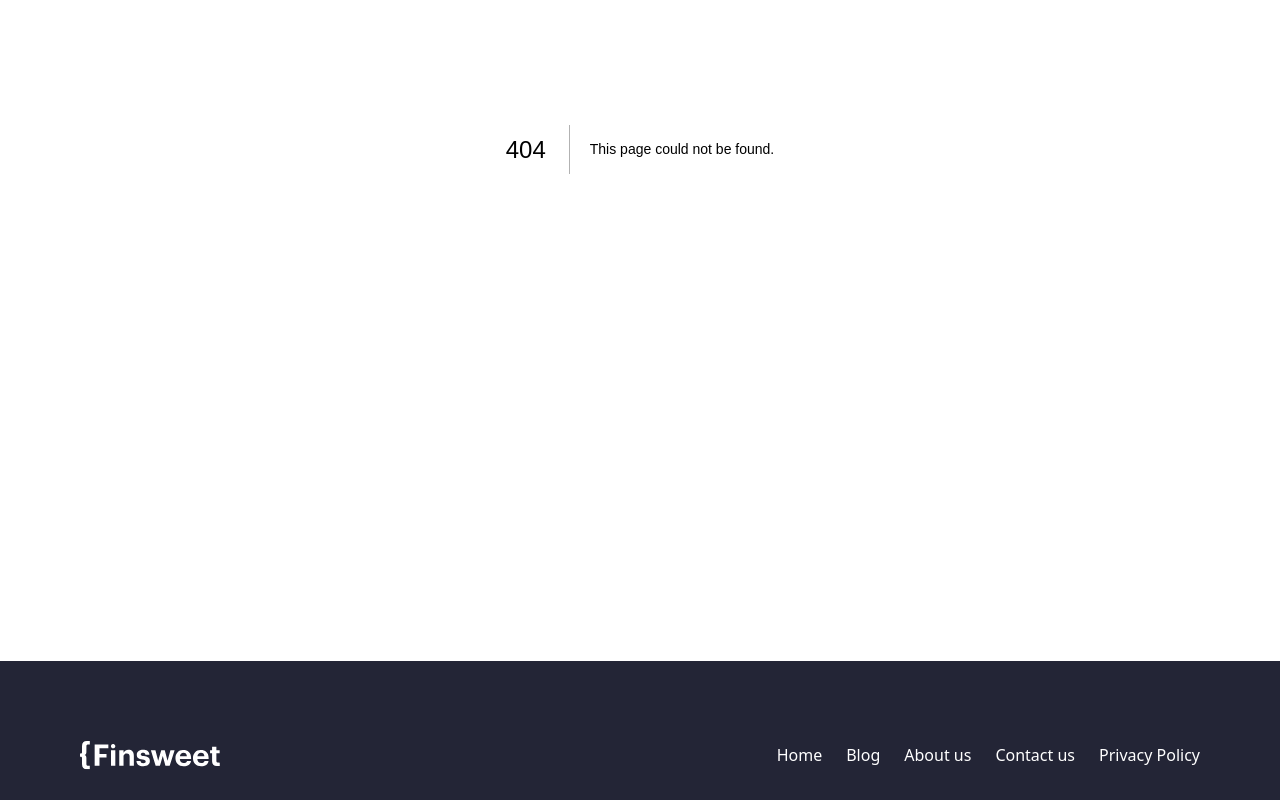
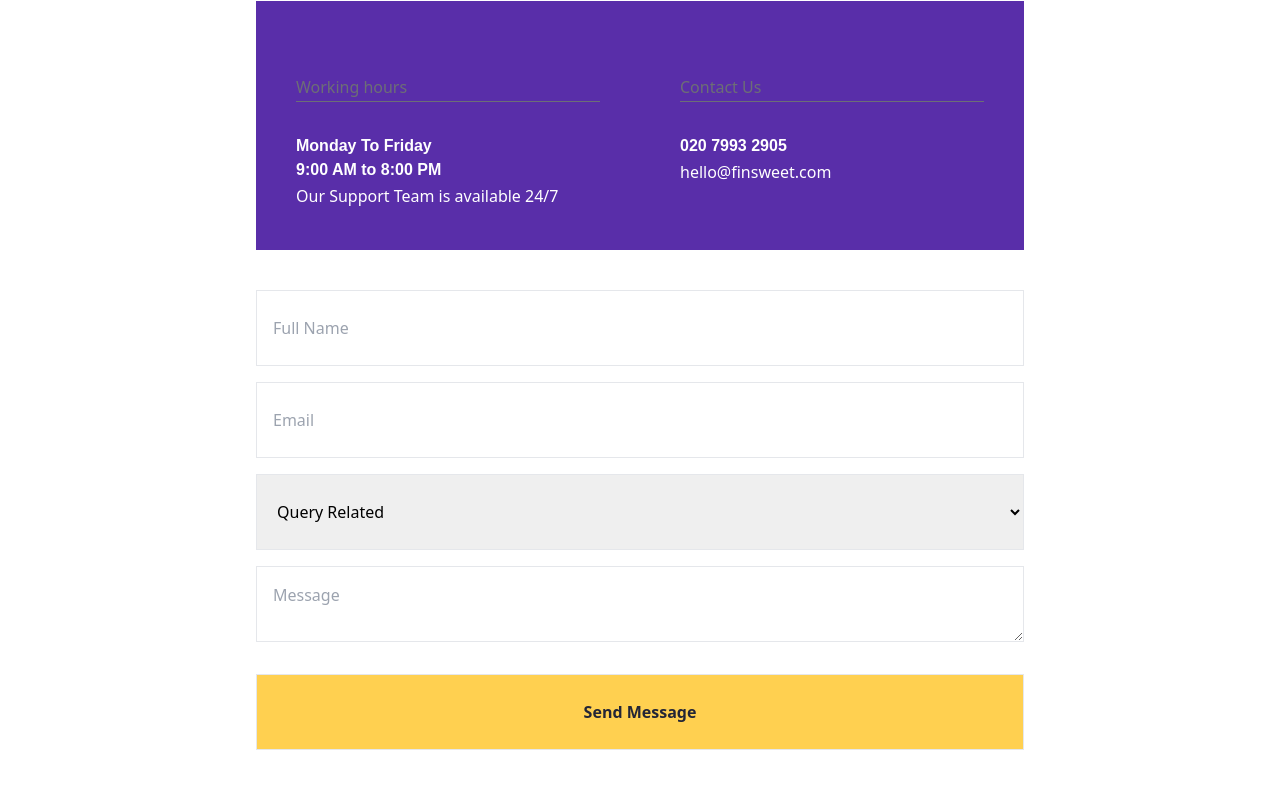
Before and after one commit to nyirurugoomar/finsweet, a Next.js app: page /ContactUs in a window 1280 px wide. Before the commit this address had no page. Shown: the part 360-1160 px from the top of the page. Built offline with nearby package versions, Linux system fonts and the light colour scheme.

Commit message:
adding Contact page

```diff
--- /dev/null
+++ b/app/ContactUs/page.tsx
@@ -0,0 +1,60 @@
+import React from 'react';
+
+function Page() {
+  return (
+    <div className='flex justify-center items-center w-full'>
+      <div className='text-center md:mt-20 mt-10'>
+        <p className='font-sans uppercase md:leading-[20px] text-black md:text-[16px] font-bold'>Contact us</p>
+        <h1 className='md:text-[48px] text-[30px]'>Let’s Start a Conversation</h1>
+        <p className='body1 md:w-[768px] md:block hidden md:my-4 '>Lorem ipsum dolor sit amet, consectetur adipiscing elit, sed do eiusmod tempor incididunt ut labore et dolore magna aliqua. Ut enim ad minim.</p>
+        <div className='bg-purpo'>
+          <div className='grid grid-cols-1 lg:grid-cols-2 md:p-10 p-6 md:gap-20 '>
+            <div className='text-start'>
+              <p className='body1 md:my-8 md:border-b-[0.3px] md:border-mediumGray'>Working hours</p>
+              <h5 className='text-white'>Monday To Friday</h5>
+              <h5 className='text-white'>9:00 AM to 8:00 PM</h5>
+              <p className='body2'>Our Support Team is available 24/7</p>
+            </div>
+            <div className='text-start'>
+              <p className='body1 md:my-8 md:border-b-[0.3px] md:border-mediumGray'>Contact Us</p>
+              <h5 className='text-white'>020 7993 2905</h5>
+              <p className='body2'>hello@finsweet.com</p>
+            </div>
+          </div>
+        </div>
+        <form action="" className='md:mt-10 mt-10 md:grid grid md:gap-y-4 gap-y-4 '>
+          <input
+            type="text"
+            className='md:w-[768px] w-[368px]  md:h-[76px] h-[46px] md:border-[1.5px] border-[1.5px] md:p-4 p-2 '
+            placeholder='Full Name'
+           />
+           <input
+            type="email"
+            className='md:w-[768px] w-[368px]  md:h-[76px] h-[46px] md:border-[1.5px] border-[1.5px] md:p-4 p-2'
+            placeholder='Email'
+           />
+           <select
+            className='md:w-[768px] w-[368px]  md:h-[76px] h-[46px] md:border-[1.5px] border-[1.5px] md:p-4 p-2'
+            >
+              <option value="" disabled selected>Query Related</option>
+              <option value="sales">Sales</option>
+              <option value="support">Support</option>
+              <option value="general">General</option>
+           </select>
+           <textarea
+            className='md:w-[768px] w-[368px]  md:h-[76px] h-[76px] md:border-[1.5px] border-[1.5px] md:p-4 p-2'
+            placeholder='Message'
+           ></textarea>
+           <button
+            type="submit"
+            className='md:w-[768px] md:h-[76px] h-[46px] md:border-[1.5px] md:p-4 md:my-4 bg-yellow text-black font-bold'
+           >
+             Send Message
+           </button>
+        </form>
+      </div>
+    </div>
+  );
+}
+
+export default Page;
--- a/app/globals.css
+++ b/app/globals.css
@@ -48,6 +48,9 @@ h5{
 }
 .body0 {
   @apply font-sans font-normal md:text-[16px] text-[13px]  leading-[28px] text-[#ffffff] ;
+}
+.body2 {
+  @apply font-sans font-thin md:text-[16px] text-[13px]  leading-[28px] text-[#ffffff] ;
 }
 body2{
   font-family: "Sen", sans-serif;
--- a/components/Header.tsx
+++ b/components/Header.tsx
@@ -25,7 +25,7 @@ function Header() {
           <Link href='/' className="body0">Home</Link>
           <Link href='/Blog' className="body0">Blog</Link>
           <Link href='/AboutUs' className="body0">About us</Link>
-          <Link href='/contact-us' className="body0">Contact us</Link>
+          <Link href='/ContactUs' className="body0">Contact us</Link>
           <CustomButton
             title="Subscribe"
             containerStyles="bg-white text-black md:h-[56px] md:w-[179px] font-bold"
@@ -37,7 +37,7 @@ function Header() {
           <Link href='/' className="body0" onClick={() => setMenuOpen(false)}>Home</Link>
           <Link href='/Blog' className="body0" onClick={() => setMenuOpen(false)}>Blog</Link>
           <Link href='/AboutUs' className="body0" onClick={() => setMenuOpen(false)}>About us</Link>
-          <Link href='/contact-us' className="body0" onClick={() => setMenuOpen(false)}>Contact us</Link>
+          <Link href='/ContactUs' className="body0" onClick={() => setMenuOpen(false)}>Contact us</Link>
           <CustomButton
             title="Subscribe"
             containerStyles="bg-white text-black h-[56px] w-full font-bold mt-2"
```
